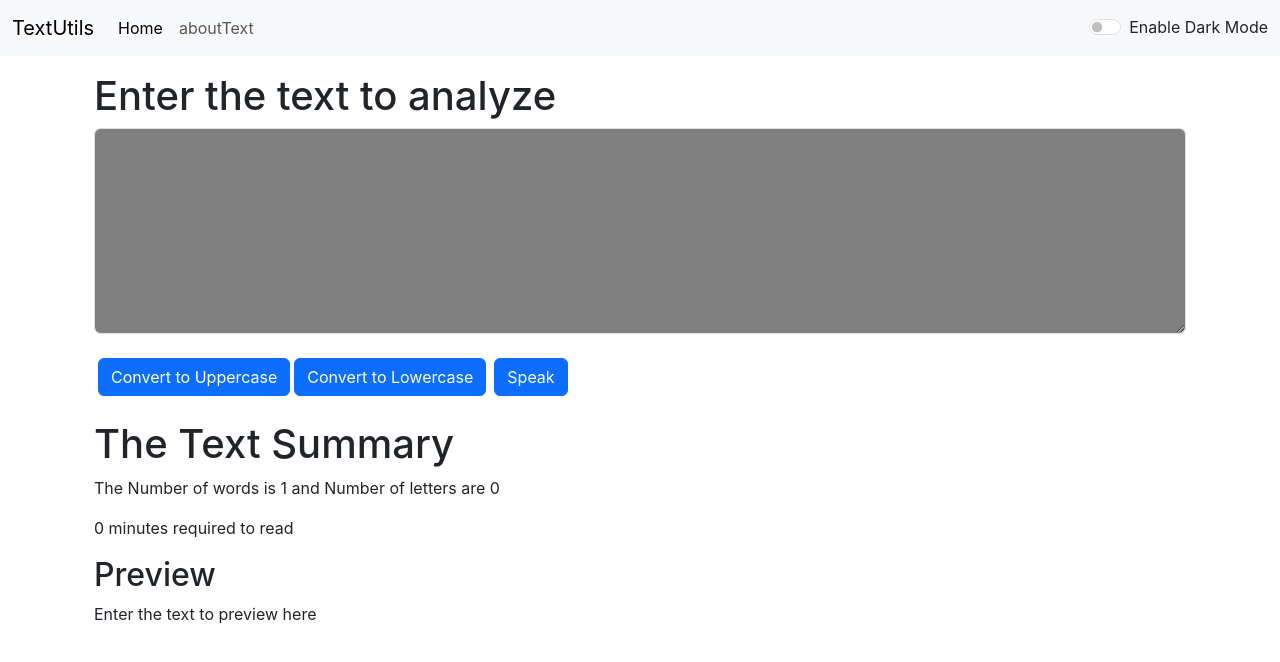
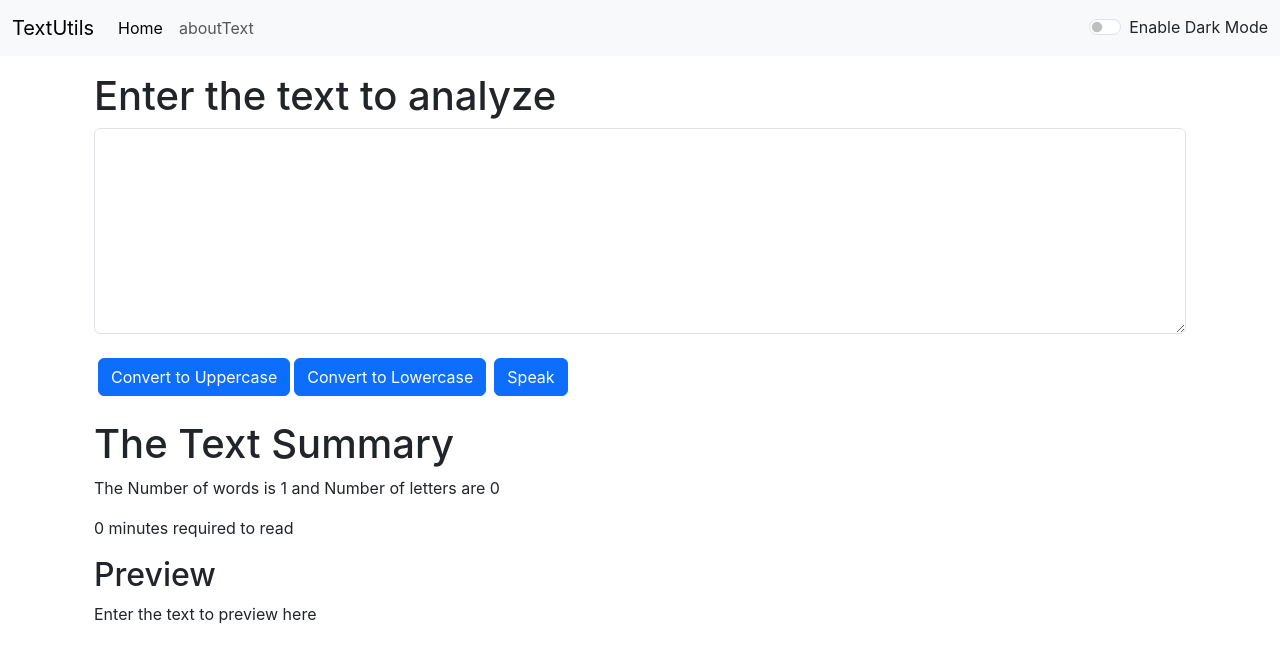
Before and after one commit to priya-1401/React-First-App, a React (Create React App) app: page / in a window 1280 px wide. Shown: the top 662 px of the page. Built offline with nearby package versions, Linux system fonts and the light colour scheme.

Commit message:
Update App.js

```diff
--- a/src/App.js
+++ b/src/App.js
@@ -19,7 +19,7 @@ function App() {
     <>
       <Navbar title="TextUtils" aboutText="aboutText" mode={Mode} toggleMode={toggleMode}/>
       <div class ="container my-3">
-        <TextForm heading="Enter the text to analyze"/>
+        <TextForm heading="Enter the text to analyze" mode={Mode}/>
       </div>
     </>
   );
```
